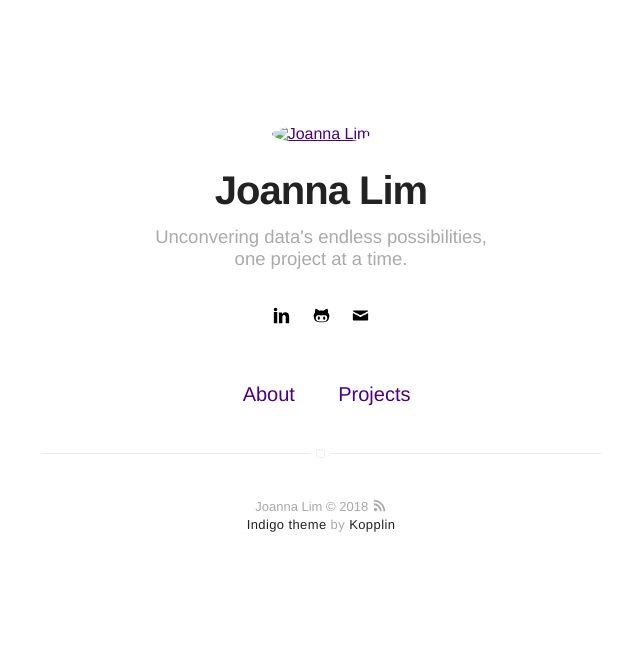
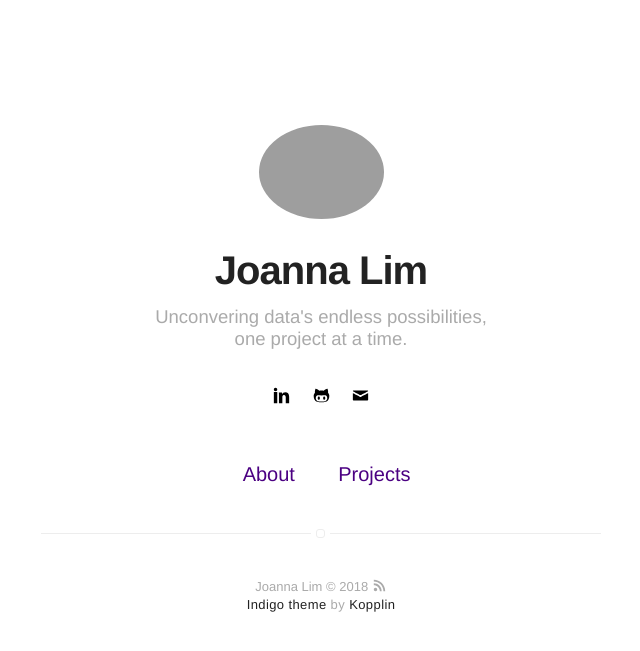
Before and after one commit to jnnlmn/jnnlmn.github.io, a Jekyll site: the page built from index.html, in a window 1280 px wide. Shown: the top 651 px of the page, without its empty margins (319-959 px from the left). Built offline with Jekyll 4.4.1, drawn with Linux system fonts in a browser that asks for light colours.

Commit message:
Update _config.yml

```diff
--- a/_config.yml
+++ b/_config.yml
@@ -8,7 +8,7 @@ description: A blog about data science and stuff related
 # if it's an external image, update below for true
 # better with square images
 external-image: false
-picture:
+picture: /assets/images/justwhite.png
 
 # If you want to include your resume, set to true
 # and specify source (external or local).
```
